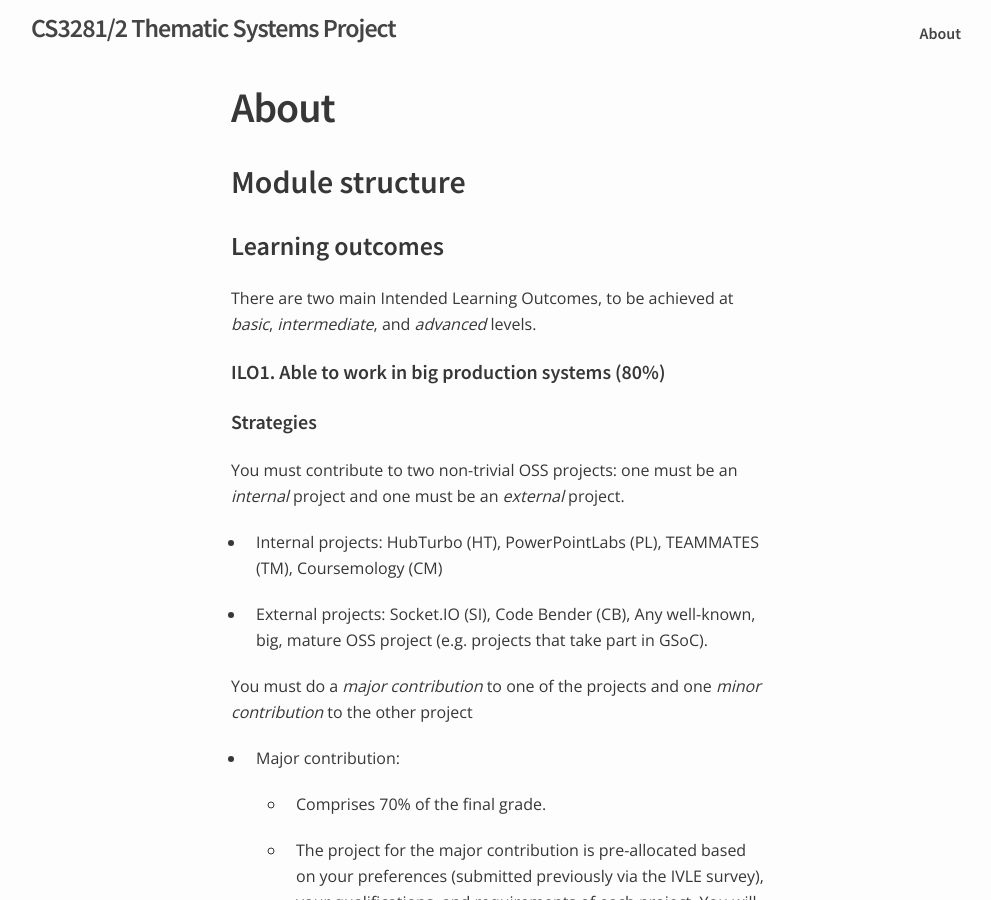
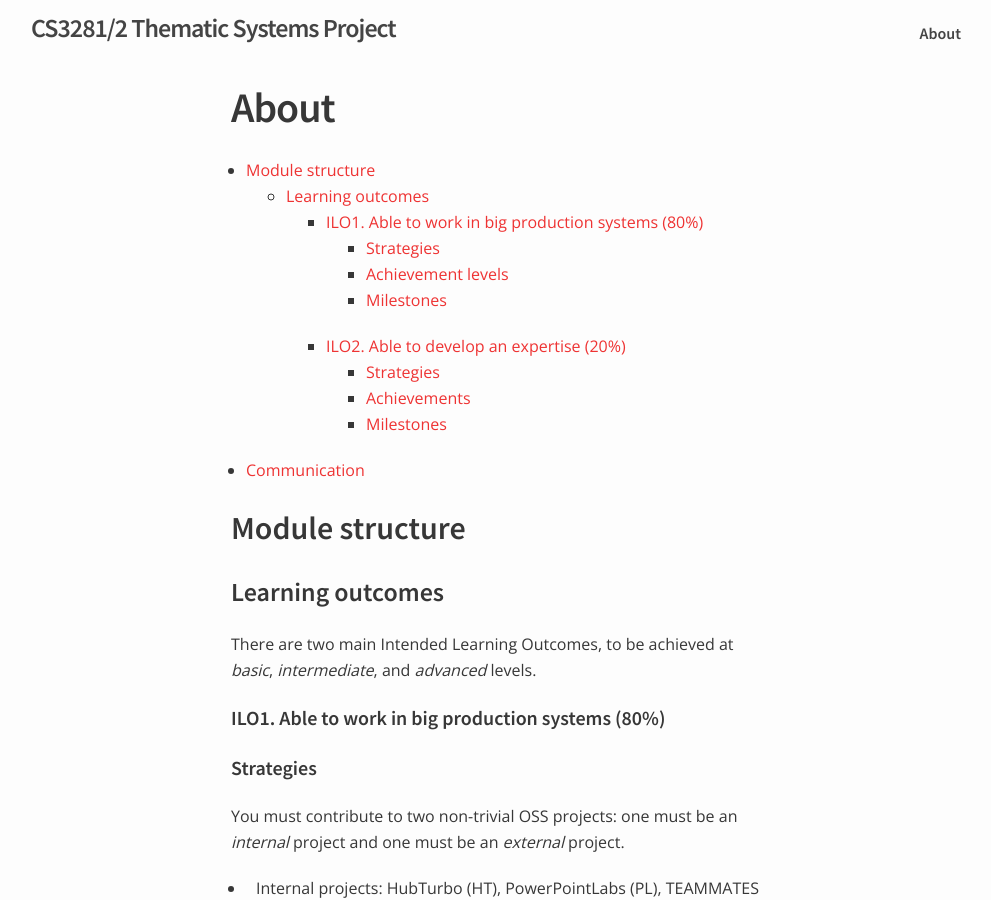
Before and after one commit to nus-oss/cs3281-AY1516S2-website, a Jekyll site: the page built from about.md, in a window 1280 px wide and 900 px high. Shown: the whole window, without its empty margins (139-1130 px from the left). Built offline with Jekyll 4.4.1, drawn with Linux system fonts in a browser that asks for light colours.

Commit message:
Add table of contents.

```diff
--- a/about.md
+++ b/about.md
@@ -3,6 +3,9 @@ layout: page
 title: About
 permalink: /about/
 ---
+
+ - Table of Contents
+{:toc}
 
 ## Module structure
 
```
